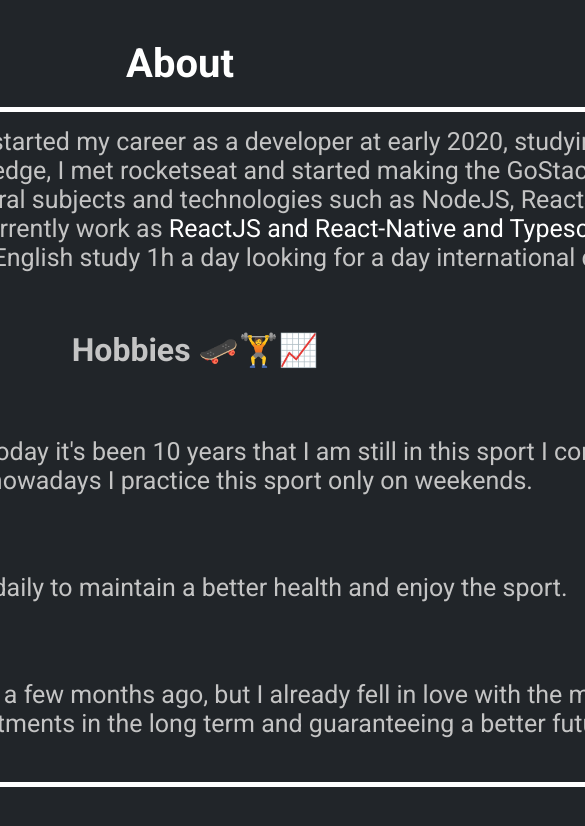
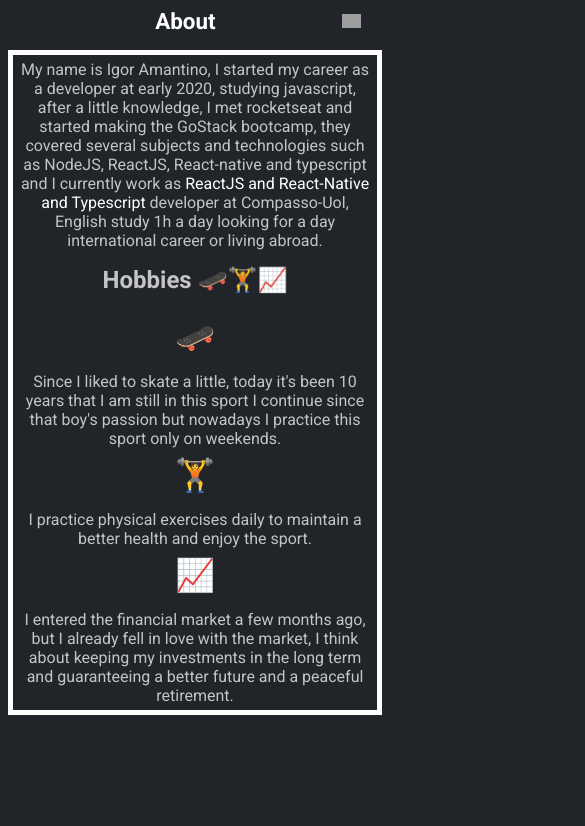
Before and after one commit to IgorGamantino/Porfolio-ReactJs-e-NextJs, a Next.js app in the folder NextPortifolio/: page /About in a window 390 px wide. Shown: the top 826 px of the page, 585 px wide, since content can reach past the window. Built offline with nearby package versions, Linux system fonts and the light colour scheme; grey boxes are pictures that could not be loaded.

Commit message:
about responsive

```diff
--- a/NextPortifolio/src/pages/About/index.tsx
+++ b/NextPortifolio/src/pages/About/index.tsx
@@ -8,16 +8,17 @@ import {
   Tophome
 } from '../../styles/pages/styles'
 import home from '../../assets/home.png'
-import Image from 'next/image'
+
+import Link from 'next/link'
 
 const About: React.FC = () => {
   return (
     <Container>
       <Tophome>
         <h1 className="about">About</h1>
-        <a href="/">
-          <Image src={home} width={30} height={30} />
-        </a>
+        <Link href="/">
+          <img src={home} />
+        </Link>
       </Tophome>
 
       <Main>
--- a/NextPortifolio/src/pages/_document.tsx
+++ b/NextPortifolio/src/pages/_document.tsx
@@ -39,7 +39,7 @@ export default class MyDocument extends Document {
 
   render(): JSX.Element {
     return (
-      <Html lang="pt">
+      <Html lang="pt-BR">
         <Head>
           <meta charSet="utf-8" />
 
--- a/NextPortifolio/src/styles/pages/styles.ts
+++ b/NextPortifolio/src/styles/pages/styles.ts
@@ -1,60 +1,186 @@
 import styled from 'styled-components'
 
+const size = {
+  mobileS: '320px',
+  mobileM: '375px',
+  mobileL: '425px',
+  tablet: '768px',
+  laptop: '1024px',
+  laptopL: '1440px'
+}
+
+export const device = {
+  mobileS: `(min-width: ${size.mobileS})`,
+  mobileM: `(min-width: ${size.mobileM})`,
+  mobileL: `(min-width: ${size.mobileL})`,
+  tablet: `(min-width: ${size.tablet})`,
+  laptop: `(min-width: ${size.laptop})`,
+  laptopL: `(min-width: ${size.laptopL})`
+}
 export const Container = styled.div`
-  margin-top: 40px;
+  width: 100%;
+  padding: 0.5rem;
+  height: 100%;
+
+  @media ${device.tablet} {
+    display: flex;
+    flex-direction: column;
+    align-items: center;
+    justify-content: center;
+  }
+  /* margin-top: 40px;
   width: 100%;
   height: 100%;
-  flex-direction: column;
-  align-items: center;
+  flex-wrap: wrap;
   display: flex;
+  flex-direction: column; */
 `
-
-export const Title = styled.a``
-
 export const Tophome = styled.header`
   display: flex;
   align-items: center;
+  margin-bottom: 1rem;
+  align-items: center;
+  justify-content: center;
 
   h1 {
-    font-size: 40px;
+    color: #fff;
+    font-size: 1.4rem;
+    /* font-size: 2.5rem;
     font-weight: bold;
     color: #fff;
+
     justify-content: center;
-    align-items: center;
+    align-items: center; */
   }
 
-  a {
-    color: #c4c4c4;
-    font-size: 20px;
+  img {
+    display: flex;
+    align-items: center;
+    width: 1.2rem;
+    position: relative;
+    left: 4.5rem;
+    font-size: 1rem;
+    /* color: #c4c4c4;
+    font-size: 1.25rem;
     position: relative;
     top: -30px;
     left: 455px;
-    text-decoration: none;
+    text-decoration: none; */
+  }
+  @media ${device.mobileS} {
+    img {
+      left: 6.2rem;
+      cursor: pointer;
+    }
+  }
+  @media ${device.mobileM} {
+    img {
+      left: 7.9rem;
+      cursor: pointer;
+    }
+  }
+
+  @media ${device.mobileL} {
+    img {
+      left: 8.9rem;
+      cursor: pointer;
+    }
+  }
+
+  @media ${device.tablet} {
+    h1 {
+      font-size: 2rem;
+    }
+
+    img {
+      width: 1.5rem;
+      left: 17rem;
+      cursor: pointer;
+    }
+  }
+  @media ${device.laptopL} {
+    h1 {
+      font-size: 2rem;
+    }
+
+    img {
+      width: 1.5rem;
+      left: 18rem;
+      cursor: pointer;
+    }
+  }
+  @media ${device.laptop} {
+    h1 {
+      font-size: 2rem;
+    }
+
+    img {
+      width: 1.5rem;
+      left: 27rem;
+      cursor: pointer;
+    }
   }
 `
 
 export const Main = styled.main`
-  display: flex;
-  margin-top: 20px;
-  justify-content: center;
+  padding: 0.3rem;
+
+  border: 5px solid #fff;
+  align-items: center;
+  text-align: center;
+  /* margin-top: 1.25rem;
   border: 5px solid #fff;
   padding: 5px;
+  display: flex;
   flex-direction: column;
-  width: 1080px;
-
+  max-width: 60rem; */
   p {
-    padding: 10px;
-    font-size: 25px;
+    /* padding: 0.75rem;
+    font-size: 1.5rem; */
   }
 
   span {
     color: #fff;
   }
+
+  @media ${device.tablet} {
+    display: flex;
+    flex-direction: column;
+    max-width: 90%;
+    height: 100%;
+
+    p {
+      font-size: 1.2rem;
+    }
+  }
+  @media ${device.laptop} {
+    display: flex;
+    flex-direction: column;
+    max-width: 80%;
+
+    p {
+      font-size: 1.2rem;
+    }
+  }
+
+  @media ${device.laptopL} {
+    display: flex;
+    flex-direction: column;
+    max-width: 50%;
+
+    p {
+      font-size: 1.3rem;
+    }
+  }
 `
 export const HobblieTitle = styled.h1`
-  margin-top: 20px;
+  margin-top: 1rem;
   text-align: center;
+  margin-bottom: 1.5rem;
+  font-size: 1.5rem;
 `
 export const Icon = styled.h1`
-  font-size: 50px;
+  font-size: 2rem;
+  margin-bottom: 1rem;
+  margin-top: 0.5rem;
 `
```
Also changed, not shown: NextPortifolio/src/pages/index.tsx (+18 -12 lines), NextPortifolio/src/styles/pages/Home.ts (+16 -12 lines).
